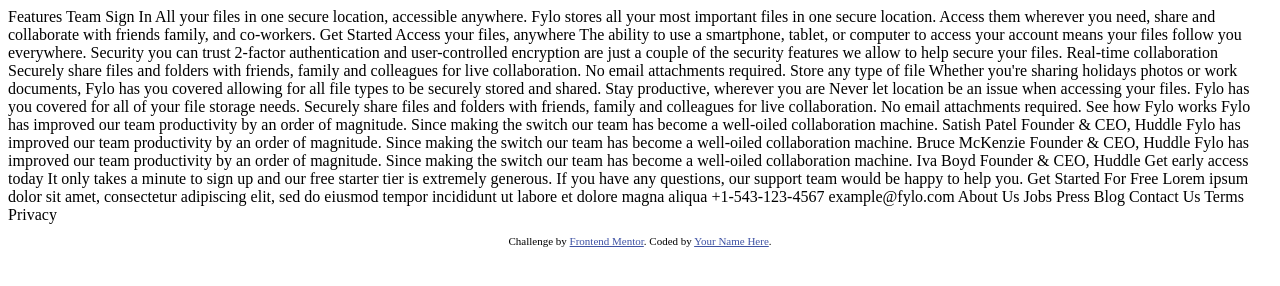
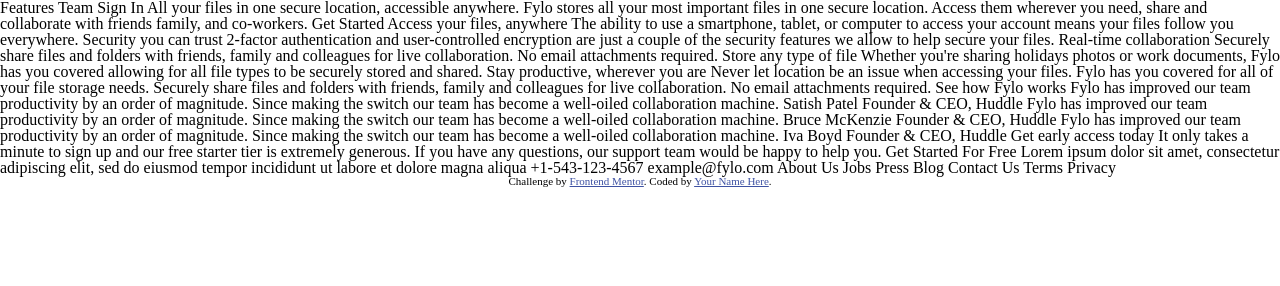
Before and after one commit to NiteArie/fm-fylo-dark-theme-landing-page, a plain HTML site: page index.html in a window 1280 px wide. Drawn offline with Linux system fonts and the light colour scheme.

Commit message:
[Init] Folder structure + Base reset.css, style.css

```diff
--- a/index.html
+++ b/index.html
@@ -13,6 +13,10 @@
     .attribution { font-size: 11px; text-align: center; }
     .attribution a { color: hsl(228, 45%, 44%); }
   </style>
+  <link rel="preconnect" href="https://fonts.gstatic.com">
+  <link href="https://fonts.googleapis.com/css2?family=Open+Sans:wght@400;700&family=Raleway:wght@400;700&display=swap" rel="stylesheet">
+  <link href="styles/reset.css" rel="stylesheet">
+  <link href="styles/style.css" rel="stylesheet">
 </head>
 <body>
   Features
--- /dev/null
+++ b/styles/reset.css
@@ -0,0 +1,48 @@
+/* http://meyerweb.com/eric/tools/css/reset/
+   v2.0 | 20110126
+   License: none (public domain)
+*/
+
+html, body, div, span, applet, object, iframe,
+h1, h2, h3, h4, h5, h6, p, blockquote, pre,
+a, abbr, acronym, address, big, cite, code,
+del, dfn, em, img, ins, kbd, q, s, samp,
+small, strike, strong, sub, sup, tt, var,
+b, u, i, center,
+dl, dt, dd, ol, ul, li,
+fieldset, form, label, legend,
+table, caption, tbody, tfoot, thead, tr, th, td,
+article, aside, canvas, details, embed,
+figure, figcaption, footer, header, hgroup,
+menu, nav, output, ruby, section, summary,
+time, mark, audio, video {
+	margin: 0;
+	padding: 0;
+	border: 0;
+	font-size: 100%;
+	font: inherit;
+	vertical-align: baseline;
+}
+/* HTML5 display-role reset for older browsers */
+article, aside, details, figcaption, figure,
+footer, header, hgroup, menu, nav, section {
+	display: block;
+}
+body {
+	line-height: 1;
+}
+ol, ul {
+	list-style: none;
+}
+blockquote, q {
+	quotes: none;
+}
+blockquote:before, blockquote:after,
+q:before, q:after {
+	content: '';
+	content: none;
+}
+table {
+	border-collapse: collapse;
+	border-spacing: 0;
+}
--- /dev/null
+++ b/styles/style.css
@@ -0,0 +1,9 @@
+*,
+*::before,
+*::after {
+    box-sizing: border-box;
+}
+
+body {
+
+}
```
